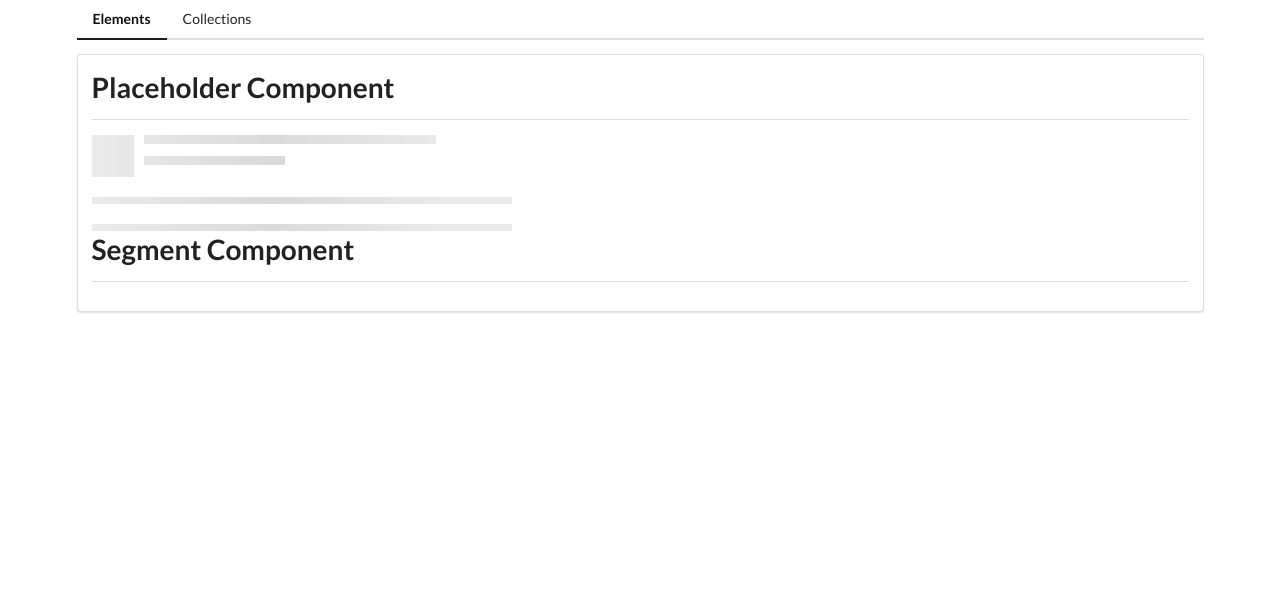
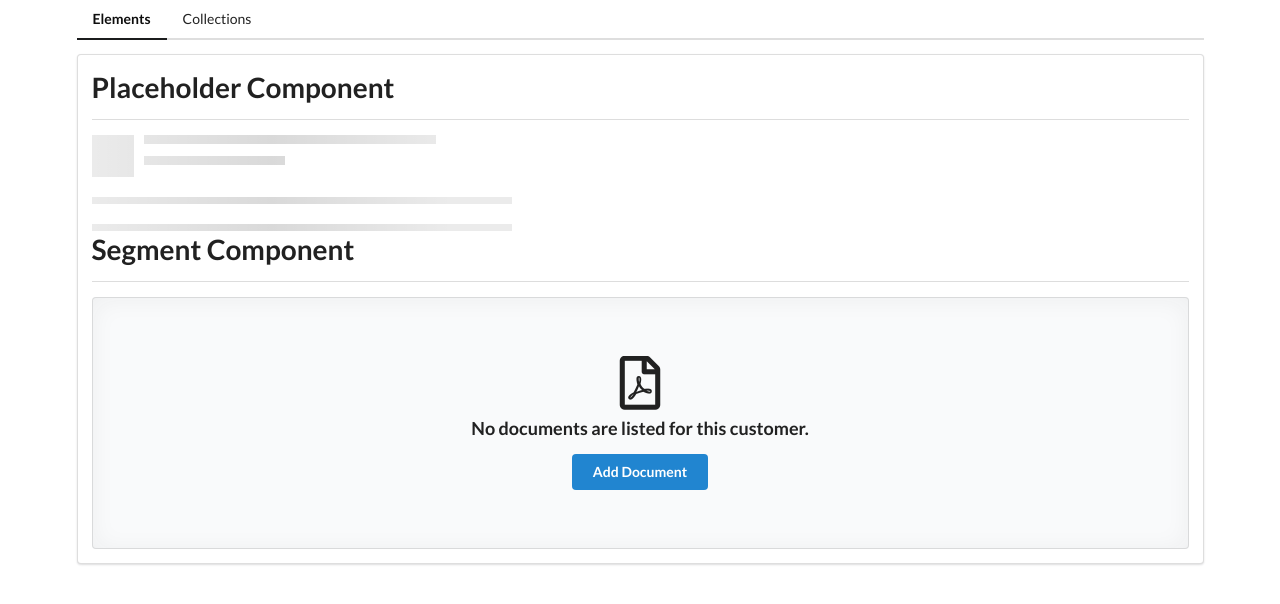
Before and after one commit to aGiBam/Components, an Angular app: page /elements in a window 1280 px wide. Shown: the top 604 px of the page. Built offline with nearby package versions, Linux system fonts and the light colour scheme.

Commit message:
feat(elements): integrate Segment component into ElementsHome and update its template

```diff
--- a/src/app/elements/elements-home/elements-home.html
+++ b/src/app/elements/elements-home/elements-home.html
@@ -5,3 +5,4 @@
 <app-divider>
   Segment Component
 </app-divider>
+<app-segment></app-segment>
--- a/src/app/elements/elements-home/elements-home.ts
+++ b/src/app/elements/elements-home/elements-home.ts
@@ -1,8 +1,9 @@
 import { Component } from '@angular/core';
 import { Placeholder } from '../placeholder/placeholder';
 import { Divider } from '../../shared/divider/divider';
+import { Segment } from "../segment/segment";
 @Component({
-  imports: [Placeholder, Divider],
+  imports: [Placeholder, Divider, Segment],
   selector: 'app-elements-home',
   styleUrl: './elements-home.css',
   templateUrl: './elements-home.html',
--- a/src/app/elements/segment/segment.html
+++ b/src/app/elements/segment/segment.html
@@ -1 +1,7 @@
-<p>segment works!</p>
+<div class="ui placeholder segment">
+  <div class="ui icon header">
+    <i class="pdf file outline icon"></i>
+    No documents are listed for this customer.
+  </div>
+  <div class="ui primary button">Add Document</div>
+</div>
```
